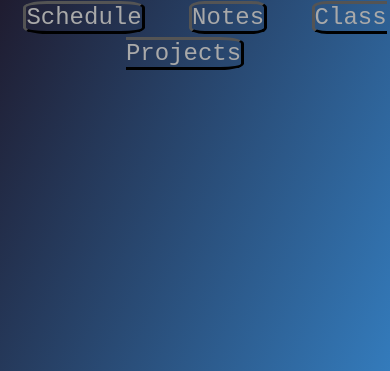
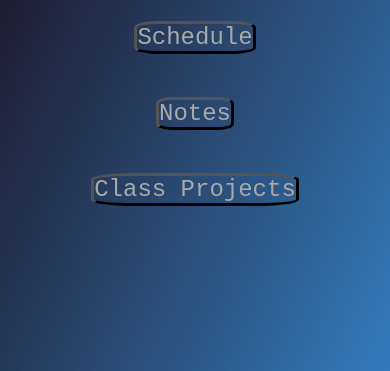
Before and after one commit to Guakachola/Portfolio, a plain HTML site: page portfolio.html in a window 390 px wide. Shown: the top 371 px of the page. Drawn offline with nearby package versions, Linux system fonts and the light colour scheme.

Commit message:
updated for mobile

```diff
--- a/portfolio.css
+++ b/portfolio.css
@@ -11,7 +11,9 @@ body {
     height: 100vw;
     background-repeat: no-repeat;
 }
-
+div {
+  padding: 20px;
+}
 div, a{
   color: darkgray;
   text-align: center;
--- a/portfolio.html
+++ b/portfolio.html
@@ -16,7 +16,11 @@
     <h1 class="threeD">Clarke's Portfolio</h1>
     <div>
       <a href="Schedule/Planner.html" class="font link"> Schedule</a>
+    </div>
+    <div>
       <a href="Notes/Notes.html" class="font link"> Notes</a>
+    </div>
+    <div>
       <a href="Projects/projects.html" class="font link"> Class Projects</a>
     </div>
 
```
